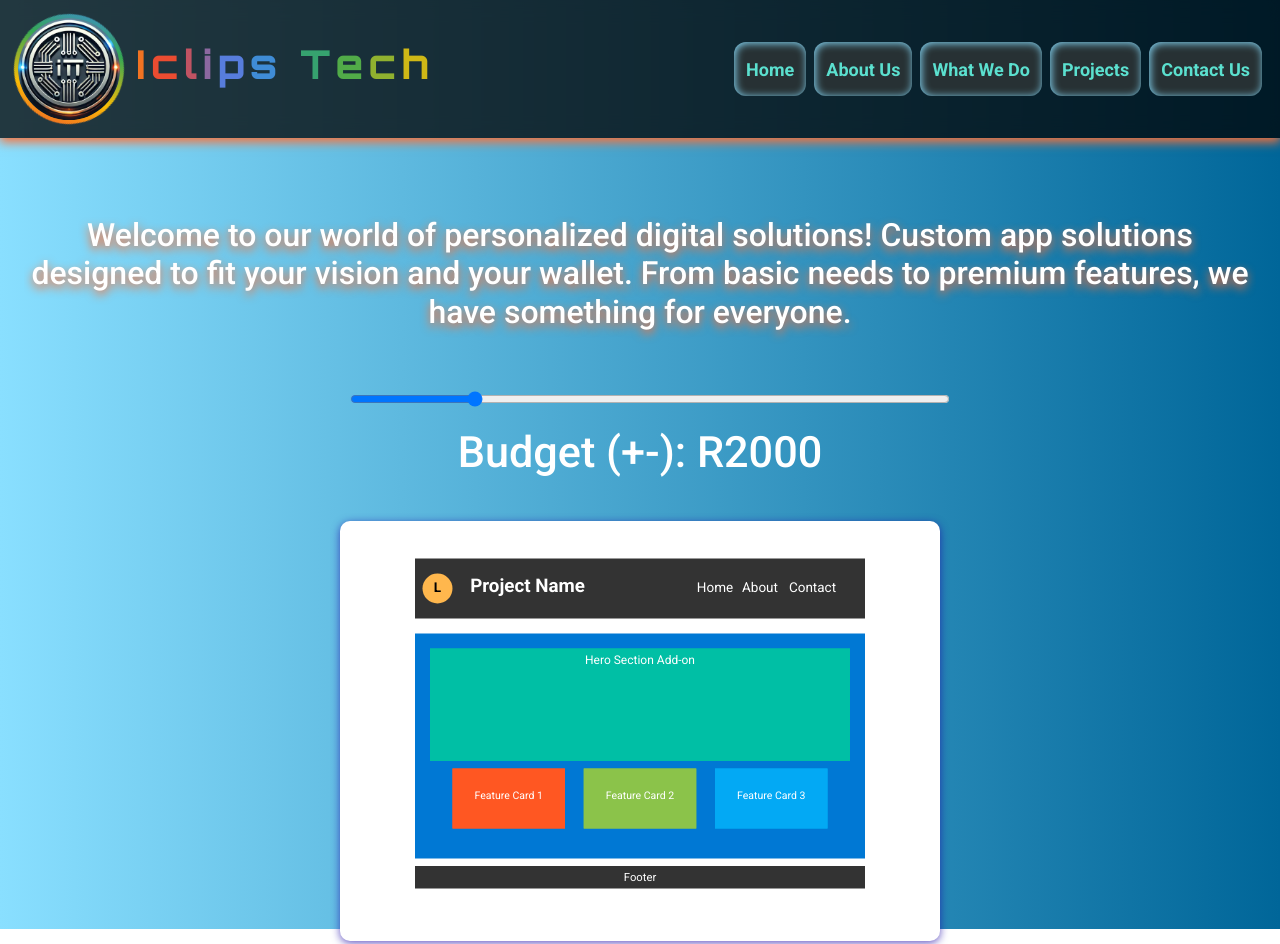
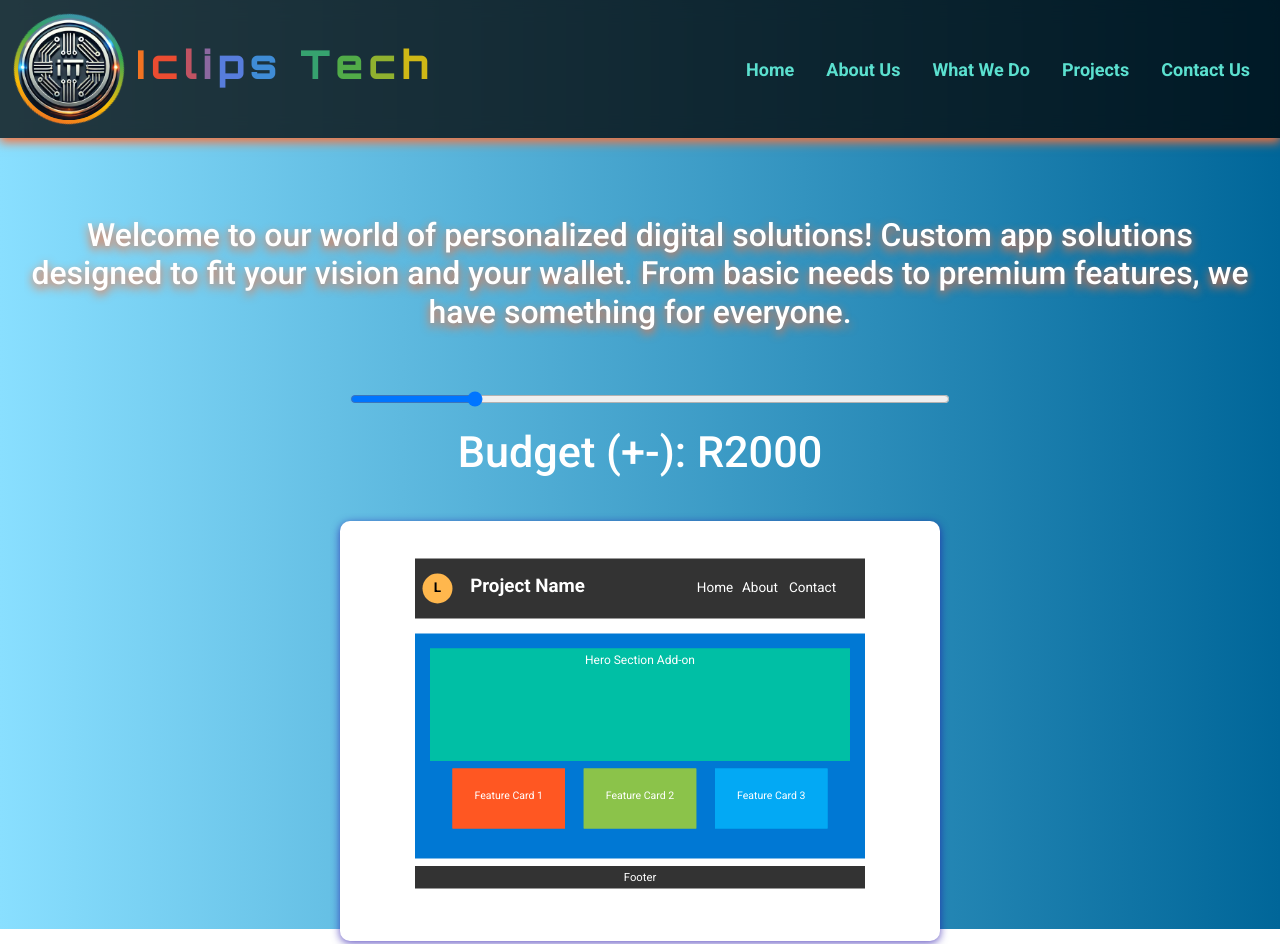
Before and after one commit to iClips/home, a website: page index.html in a window 1280 px wide. Shown: the top 944 px of the page. Drawn offline with nearby package versions, Linux system fonts and the light colour scheme.

Commit message:
Update styles.css
Signed-off-by: Iclips Tech <theronclintwilliam@gmail.com>

```diff
--- a/assets/css/styles.css
+++ b/assets/css/styles.css
@@ -236,9 +236,7 @@ header:hover {
     justify-content: center;
     text-align: center;
     border-radius: 12px;
-    background: #273134;
     margin: 12px 4px;
-    box-shadow: 1px 1px 8px var(--theme-color-light) inset;
 }
 
 .nav .menu-item {
```
